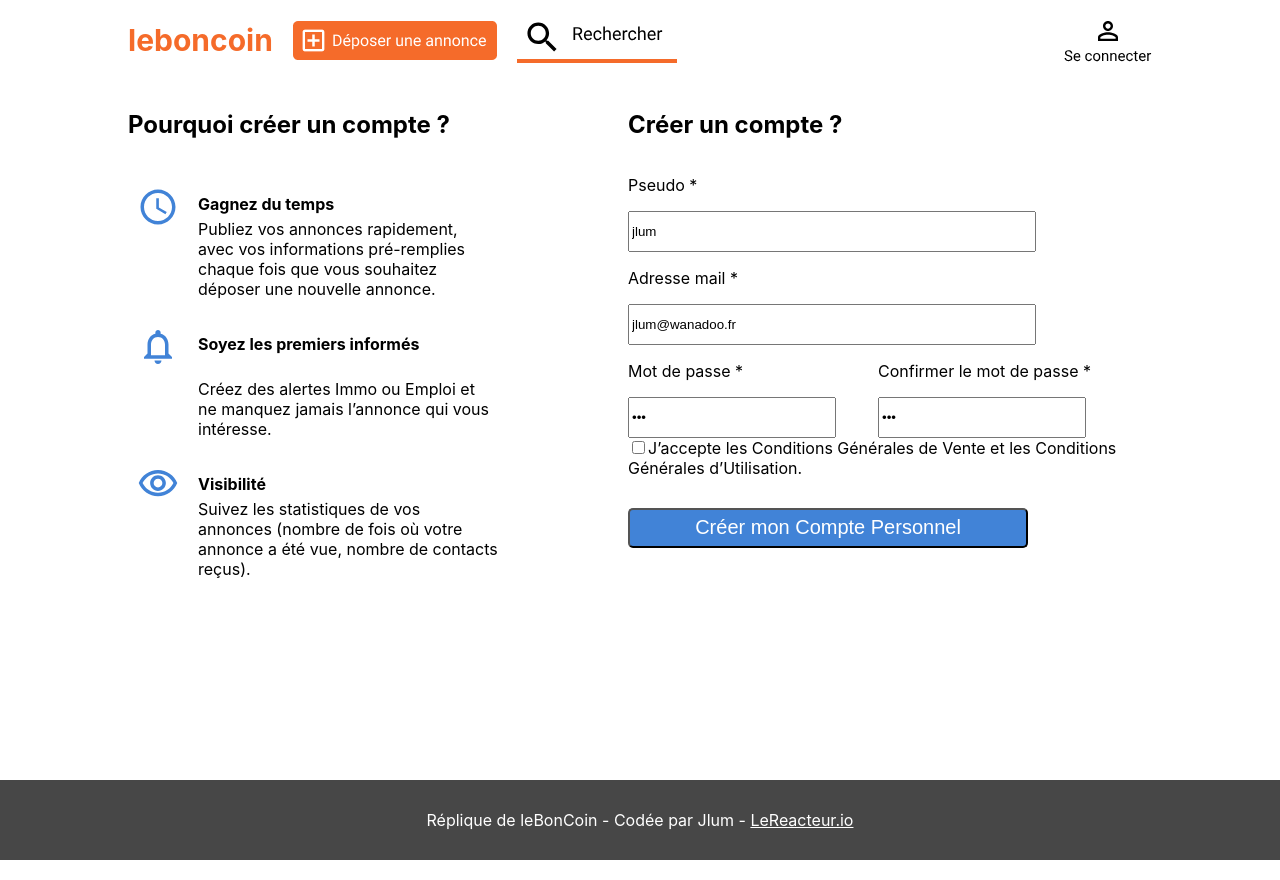
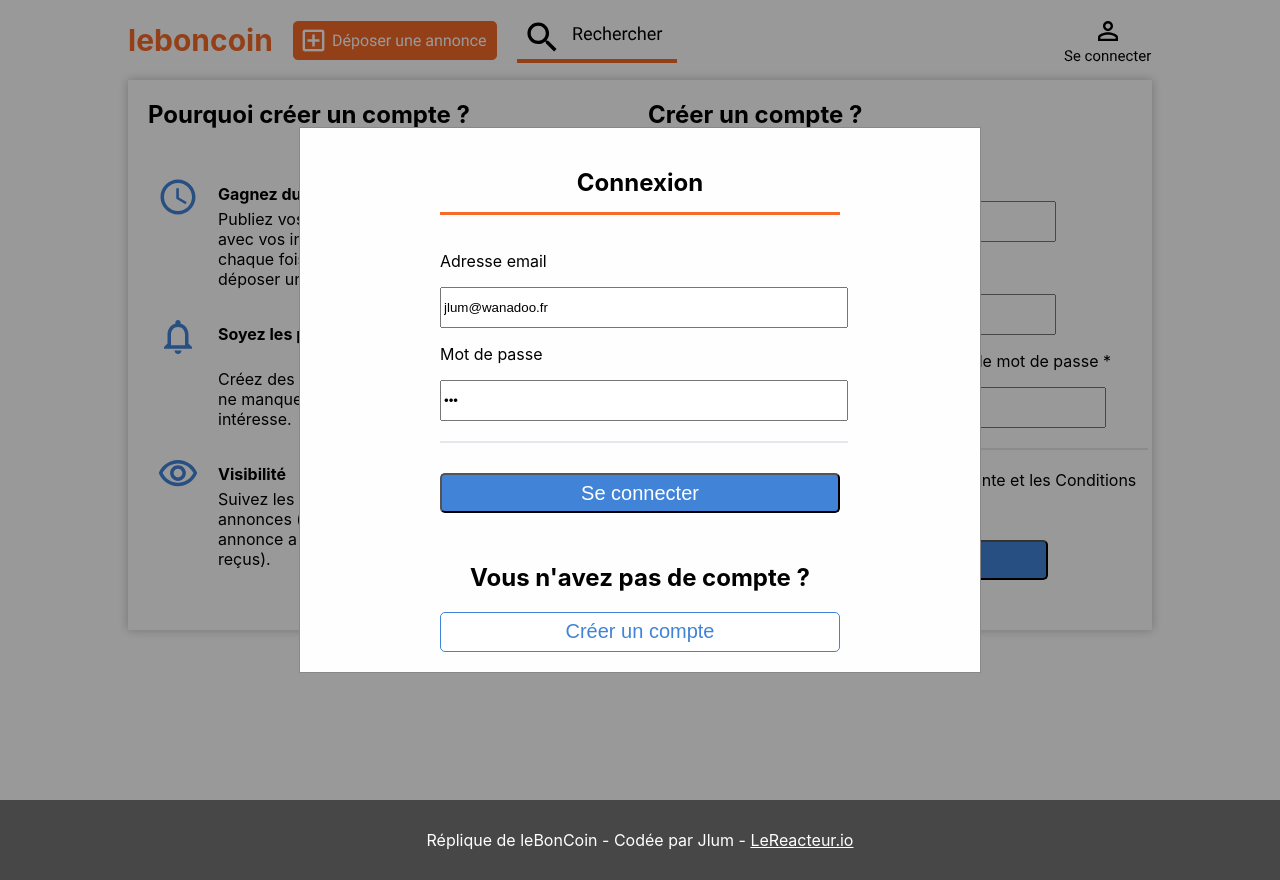
Before and after one commit to jlum85/leboncoin, a React (Create React App) app: page /sign_up in a window 1280 px wide. Both pictures are taken after a click on the item 1100 px from the left and 40 px from the top of the page. Built offline with nearby package versions, Linux system fonts and the light colour scheme.

Commit message:
sign_up ok

```diff
--- a/src/App.js
+++ b/src/App.js
@@ -1,4 +1,4 @@
-import React, { useState, useEffect } from "react";
+import React, { useState } from "react";
 import { BrowserRouter as Router, Switch, Route } from "react-router-dom";
 import Cookies from "js-cookie";
 
@@ -17,15 +17,11 @@
     _id: Cookies.get("_id") || ""
   });
   const [showModal, setShowModal] = useState(false);
-  console.log("app.js : " + user);
-  console.log(user);
 
   const logIn = user => {
-    console.log("login ");
-    console.log(user);
-    setShowModal(true);
+    setShowModal(false);
     const newUser = { ...user };
-    Cookies.set("user", newUser.name);
+    Cookies.set("user", newUser.username);
     Cookies.set("token", newUser.token);
     Cookies.set("_id", newUser._id);
     setUser(newUser);
@@ -36,7 +32,7 @@
     Cookies.remove("token");
     Cookies.remove("_id");
     setUser(null);
-    setShowModal(false); // temporaire pour test
+    setShowModal(false);
   };
 
   return (
@@ -45,10 +41,16 @@
         user={user}
         logIn={logIn}
         logOut={logOut}
+        showModal={showModal}
         setShowModal={setShowModal}
       />
-
-      {showModal && <Modal logIn={logIn} />}
+      {showModal && (
+        <Modal
+          logIn={logIn}
+          showModal={showModal}
+          setShowModal={setShowModal}
+        />
+      )}
 
       <Switch>
         <Route path="/offer/:id">
--- a/src/components/Header.js
+++ b/src/components/Header.js
@@ -7,14 +7,14 @@
 import logOut from "../images/logOut.svg";
 
 const Header = props => {
-  console.log("Header : ", props);
-
   return (
     <header>
       <ul className="container menu">
         <li>
           <ul>
-            <li className="logo">leboncoin</li>
+            <li className="logo" onClick={() => props.setShowModal(false)}>
+              leboncoin
+            </li>
             <li>
               <img src={PublishBtn} alt="publish"></img>
             </li>
@@ -24,10 +24,11 @@
           </ul>
         </li>
         <>
-          {props.user ? (
+          {props.user && props.user.token ? (
             <li
               className="connect"
               onClick={() => {
+                console.log("disconnect");
                 props.logOut();
               }}
             >
@@ -37,7 +38,10 @@
             <li
               className="connect"
               onClick={() => {
-                props.setShowModal(false);
+                if (!props.showModal) {
+                  console.log("connect");
+                  props.setShowModal(true);
+                }
               }}
             >
               <img src={logIn} alt="Connection"></img>
--- a/src/components/Modal.css
+++ b/src/components/Modal.css
@@ -1,22 +1,73 @@
-.modal {
-  height: 100%;
-  width: 100%;
-  background: white;
-  border: 1px solid red;
-  /* position: absolute; */
-
-  /* position: fixed; */
-  /* top: 50%;
-  left: 50%;
-  transform: translate(-50%, -50%); */
-  display: flex;
-  /* opacity: ; */
+.modal-hide {
+  display: none; /* Hidden by default */
 }
 
-.modalContent {
-  height: 700px;
-  width: 700px;
-  /* justify-content: center;
-  align-items: center; */
-  background-color: red;
+.modal-show {
+  display: flex;
+  z-index: 1;
+  position: absolute;
+  left: 0;
+  top: 0;
+  right: 0;
+  bottom: 0;
+  width: 100%;
+  height: 100%;
+  background-color: rgb(0, 0, 0); /* Fallback color */
+  background-color: rgba(0, 0, 0, 0.4); /* Black w/ opacity */
 }
+
+.modal-content {
+  background-color: #fefefe;
+  margin: auto;
+  padding: 20px;
+  border: 1px solid #888;
+  width: 50%;
+  display: flex;
+  justify-content: center;
+  align-items: center;
+}
+
+.close {
+  color: #aaaaaa;
+  float: right;
+  font-size: 28px;
+  font-weight: bold;
+}
+
+.close:hover,
+.close:focus {
+  color: #000;
+  text-decoration: none;
+  cursor: pointer;
+}
+
+.formConnect {
+  display: flex;
+  flex-direction: column;
+  justify-content: flex-start;
+  align-items: flex-start;
+  width: 400px;
+}
+
+.connexion {
+  border-bottom: 3px solid #f56b2a;
+  width: 100%;
+  text-align: center;
+  padding-bottom: 15px;
+}
+
+.signInput {
+  border-bottom: 20px;
+  padding-bottom: 20px;
+  border-bottom: 2px solid #e4e8ec;
+}
+
+.createAccountBtn {
+  color: #4183d7;
+  border-radius: 5px;
+  background-color: white;
+  font-size: 20px;
+  border: 1px solid #4183d7;
+  width: 400px;
+  height: 40px;
+}
--- a/src/components/Modal.js
+++ b/src/components/Modal.js
@@ -1,25 +1,27 @@
 import axios from "axios";
 import React, { useState } from "react";
-
+import { useHistory, Link } from "react-router-dom";
 import "../App.css";
 import "./Modal.css";
 
 const Modal = props => {
   const [mail, setMail] = useState("jlum@wanadoo.fr");
   const [password, setPassword] = useState("jel");
+  const history = useHistory();
 
   const onAnswer = response => {
     const result = response.data;
-    console.log("OnAnswer : ", result);
+    // console.log("OnAnswer : ", result);
+    // console.log(result.account);
+    // console.log(result._id);
 
-    if (response.data && response.data.token) {
+    if (result && result.token) {
       props.logIn({
-        token: response.data.token,
-        username: response.data.account.username,
-        _id: response.data._id
+        token: result.token,
+        username: result.account.username,
+        _id: result._id
       });
-
-      props.history.push("/");
+      history.push("/offers");
     }
     return result;
   };
@@ -56,15 +58,16 @@
   };
 
   return (
-    <div className="modal">
-      <div className="modalContent">
+    <div className={props.showModal ? "modal-show" : "modal-hide"}>
+      <div className="modal-content">
         <form
-          className="formPass"
+          className="formConnect"
           onSubmit={event => {
             getLogin();
             event.preventDefault();
           }}
         >
+          <h2 className="connexion">Connexion</h2>
           <div className="signInput">
             <p>Adresse email</p>
             <input
@@ -90,7 +93,7 @@
             <button
               className="signBtn"
               onClick={() => {
-                console.log("se conneter");
+                console.log("se connecter");
               }}
             >
               Se connecter{" "}
@@ -102,6 +105,8 @@
               className="createAccountBtn"
               onClick={() => {
                 console.log("créer un compte");
+                props.setShowModal(false);
+                history.push("/sign_up");
               }}
             >
               Créer un compte
--- a/src/containers/SignUp.css
+++ b/src/containers/SignUp.css
@@ -1,5 +1,11 @@
+.containerSignUp {
+  height: 720px;
+  width: 1024px;
+  margin: 0 auto;
+}
+
 .signUp {
-  height: 700px;
+  height: 550px;
   display: flex;
   flex: 1;
 }
@@ -7,16 +13,13 @@
 .signLeft {
   display: flex;
   flex-direction: column;
-  padding: 10px 0;
-  height: 400x;
+  padding-left: 20px;
   width: 500px;
 }
 
 .signRight {
   display: flex;
   flex-direction: column;
-  padding: 10px 0;
-  height: 400x;
   width: 500px;
   justify-content: flex-start;
 }
@@ -76,5 +79,12 @@
 .signBtn {
   height: 40px;
   width: 400px;
-  /* padding: 20px; */
 }
+
+.inputCdg {
+  margin-top: 20px;
+}
+
+.flexBtn h2 {
+  text-align: center;
+}
--- a/src/containers/SignUp.js
+++ b/src/containers/SignUp.js
@@ -54,7 +54,8 @@
 
   return (
     <section>
-      <div className="container signUp">
+      <div className="containerSignUp">
+        <div className="signUp box-shadow">
           <div className="signLeft">
             <h2>Pourquoi créer un compte ?</h2>
             <CardInfoSignUp
@@ -128,7 +129,7 @@
                 </div>
               </div>
 
-            <div>
+              <div className="inputCdg">
                 <input type="checkbox" id="cdg" name="cdg"></input>
                 <label htmlFor="cdg">
                   J’accepte les Conditions Générales de Vente et les Conditions
@@ -142,6 +143,7 @@
             </form>
           </div>
         </div>
+      </div>
     </section>
   );
 };
```
Also changed, not shown: src/containers/Home.js (+1 -10 lines). Lines whose indentation alone changed are shown as unchanged.
